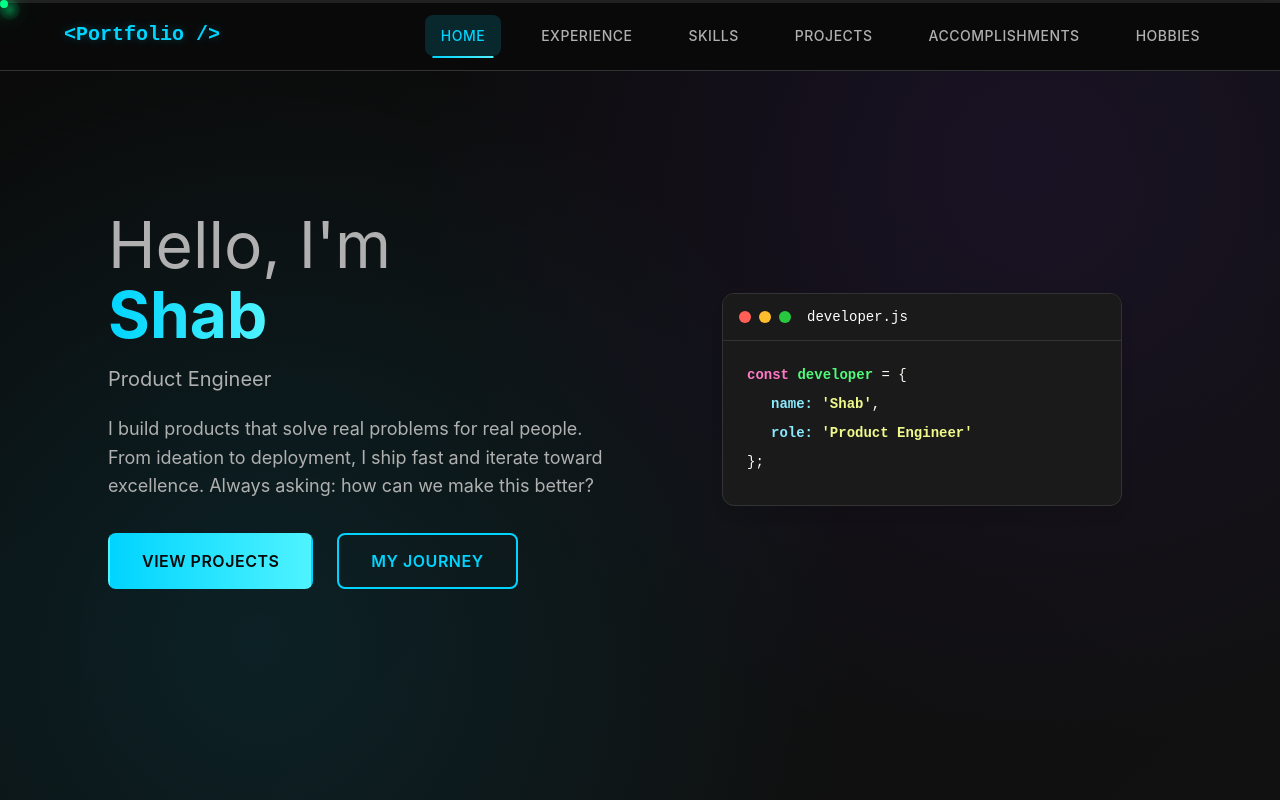
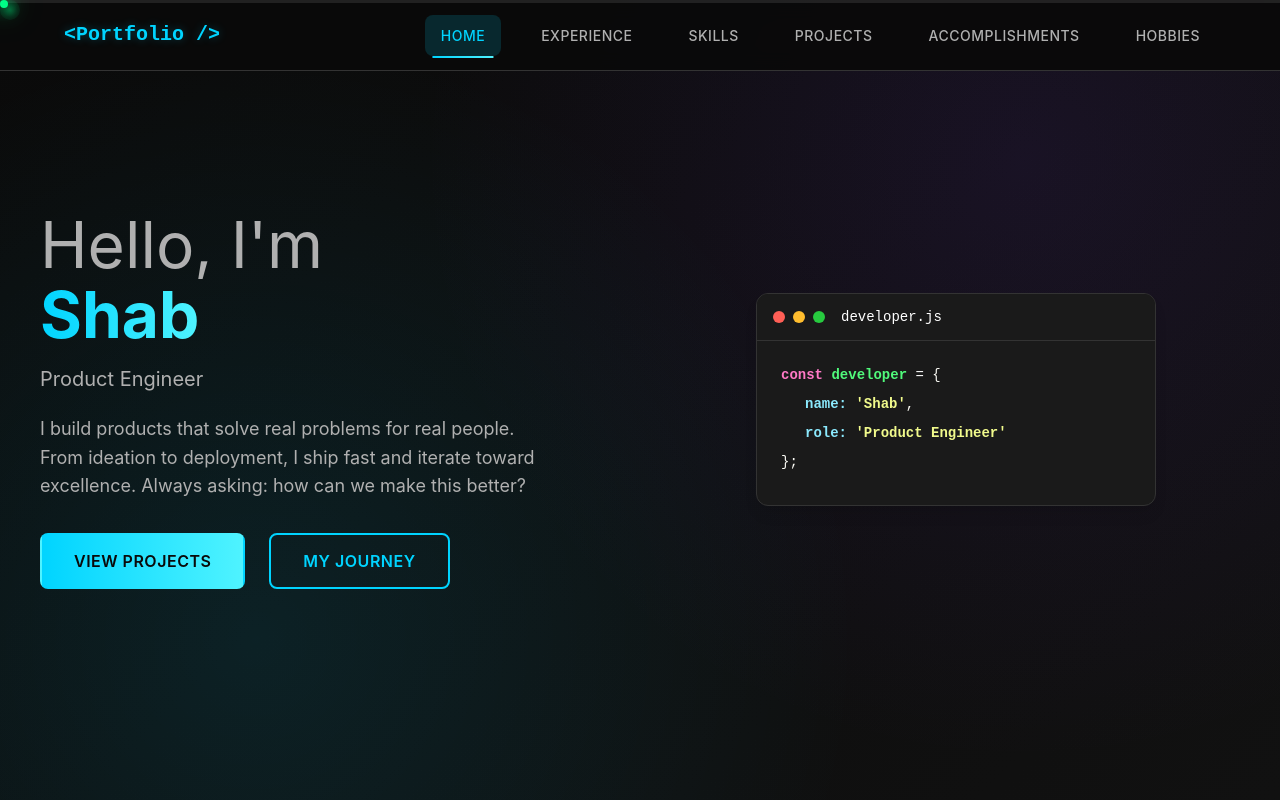
Before and after one commit to Shabb03/portfolio, a React (Vite) app: page / in a window 1280 px wide. Shown: the top 800 px of the page. Built offline with nearby package versions, Linux system fonts and the light colour scheme.

Commit message:
Update index.css

```diff
--- a/src/index.css
+++ b/src/index.css
@@ -233,8 +233,20 @@
   box-sizing: border-box;
 }
 
+*,
+*::before,
+*::after {
+  max-width: 100%;
+}
+
+body * {
+  max-width: 100vw;
+}
+
 html {
   scroll-padding-top: 80px;
+  overflow-x: hidden;
+  max-width: 100vw;
 }
 
 body {
@@ -245,6 +257,7 @@ body {
   -webkit-font-smoothing: antialiased;
   -moz-osx-font-smoothing: grayscale;
   overflow-x: hidden;
+  max-width: 100vw;
 }
 
 h1, h2, h3, h4, h5, h6 {
@@ -316,8 +329,11 @@ img {
 
 .section-container {
   max-width: 1200px;
+  width: 100%;
   margin: 0 auto;
   padding: 0 var(--spacing-lg);
+  box-sizing: border-box;
+  overflow-x: hidden;
 }
 
 .section-title {
```
